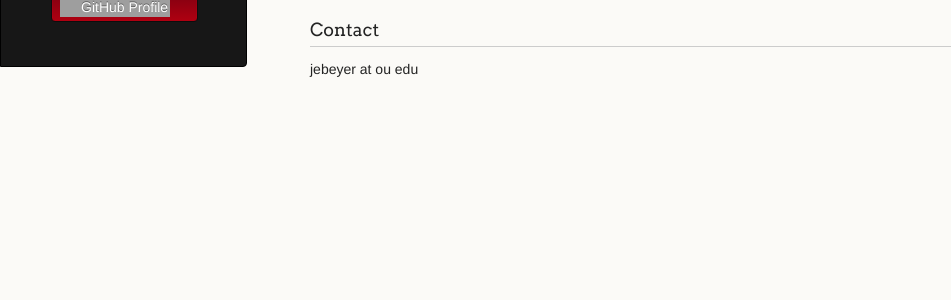
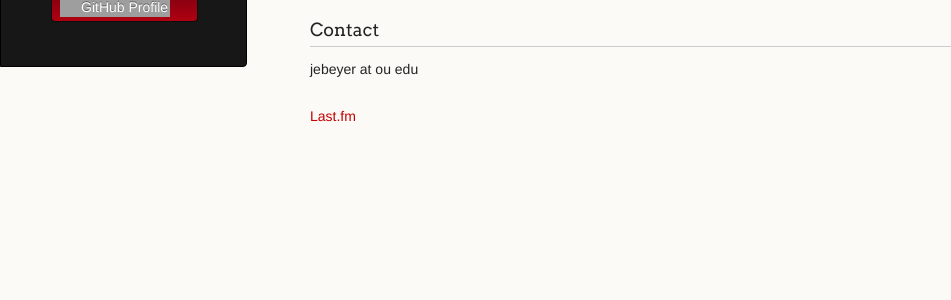
Before and after one commit to jebeyer/jebeyer.github.io, a Jekyll site: the page built from about.md, in a window 1280 px wide. Shown: the part 324-624 px from the top of the page, without its empty margins (0-951 px from the left). Built offline with Jekyll 4.4.1, drawn with Linux system fonts in a browser that asks for light colours; a script that is not in the unit is left out; our own code applies the rules of GitHub Pages for plain Markdown files; grey boxes are pictures that could not be loaded.

Commit message:
added link to lastfm

```diff
--- a/about.md
+++ b/about.md
@@ -17,3 +17,5 @@ I am a graduate student in mathematics, beginning in Fall 2019 at the University
 ### Contact
 
 jebeyer at ou edu
+
+[Last.fm](https://www.last.fm/user/blahquaker)
```
